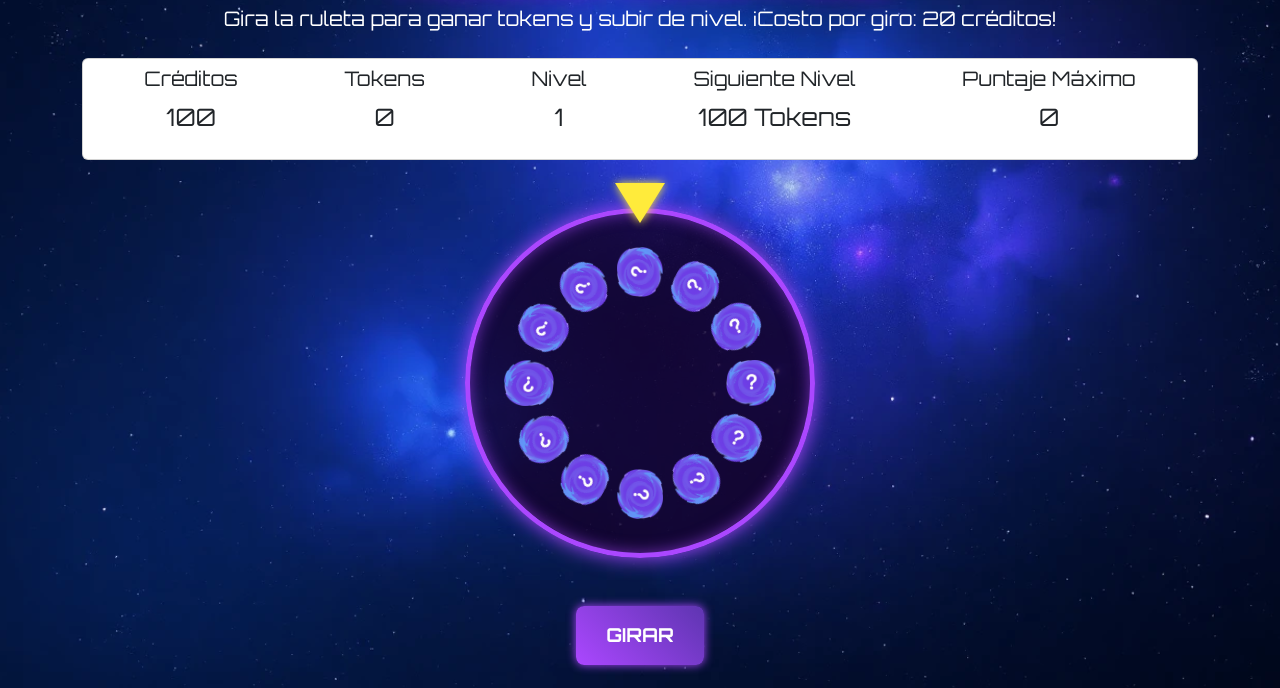
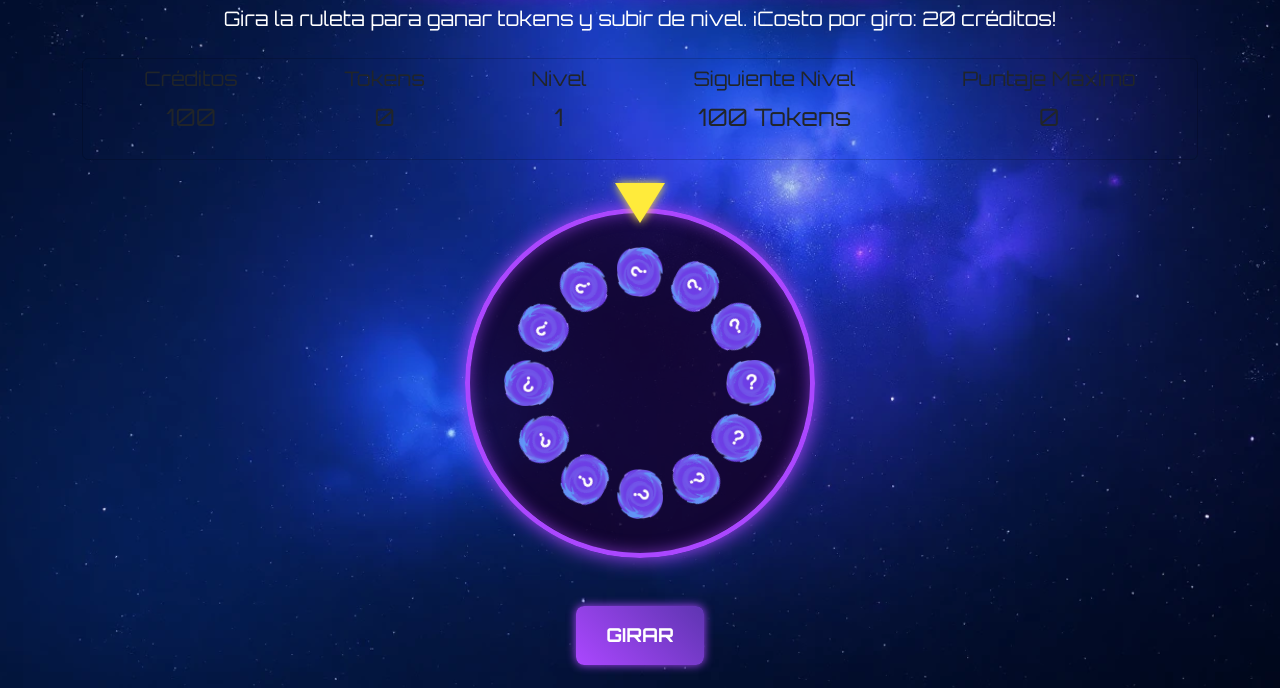
Before and after one commit to eduardoroblesespinosa/stonks, a plain HTML site: page index.html in a window 1280 px wide. Shown: the part 95-783 px from the top of the page. Drawn offline with nearby package versions, Linux system fonts and the light colour scheme; no server answers; a script that the page names is missing.

Commit message:
Update index.html

```diff
--- a/index.html
+++ b/index.html
@@ -13,7 +13,7 @@
         <h1 class="cosmic-title">Ruleta Cósmica</h1>
         <p class="lead">Gira la ruleta para ganar tokens y subir de nivel. ¡Costo por giro: 20 créditos!</p>
 
-        <div class="stats-bar card my-4 p-2 d-flex flex-row justify-content-around">
+        <div class="stats-bar card bg-transparent my-4 p-2 d-flex flex-row justify-content-around">
             <div>
                 <h5>Créditos</h5>
                 <p id="credits-display" class="fs-4">100</p>
```
